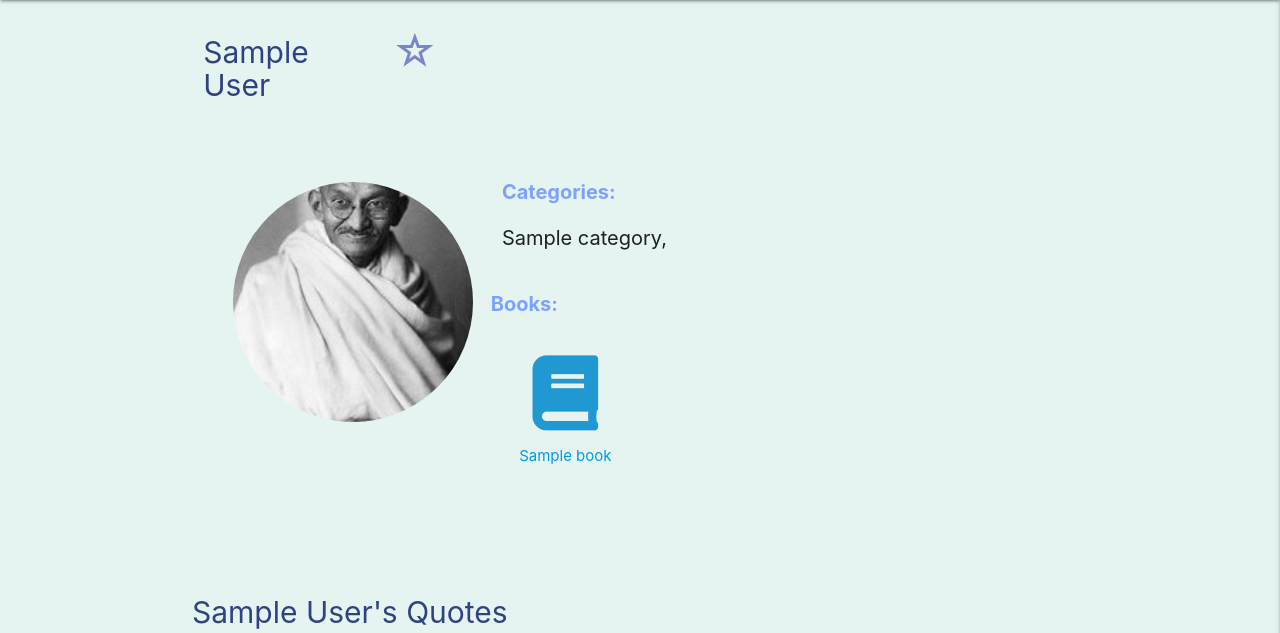
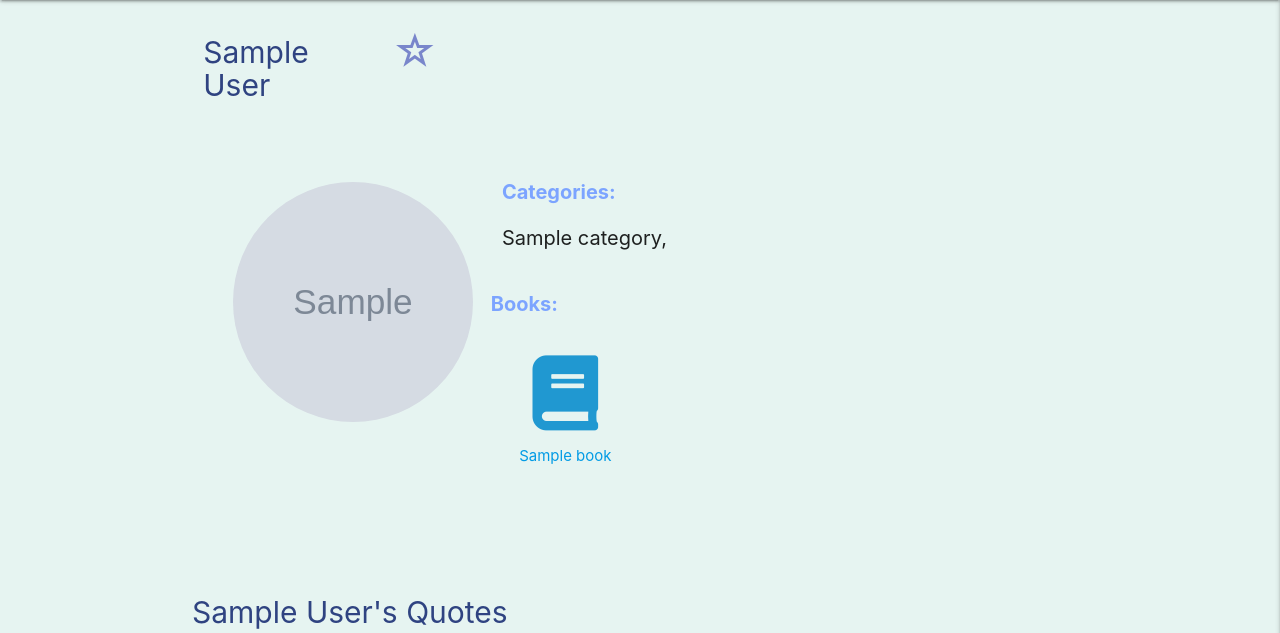
Before and after one commit to daithioc95/MS3, a Flask app: page /author_profile/1 in a window 1280 px wide. Shown: the part 64-697 px from the top of the page. Run offline with Flask 2, Linux system fonts and the light colour scheme; grey boxes marked "Sample" are stand-in pictures; a database or web service that is not in the repository returns one stand-in record (values such as "Sample title"); some libraries are stand-ins or nearby versions; some web fonts are replaced.

Commit message:
Add jinja logic to check db for author image on indiv_author page

```diff
--- a/templates/indiv_author.html
+++ b/templates/indiv_author.html
@@ -32,7 +32,7 @@
         <div class="row">
             <div class="col l3">
                 <div id="circle-container">
-                    <div class="profile-image" style="background: url(/workspace/MS3/static/images/authors/mahatma_gandhi.jpg) no-repeat center center;">
+                    <div class="profile-image" style="background: url({% if author.image %}{{ author.image }}{% else %}https://raw.githubusercontent.com/daithioc95/MS1/master/assets/images/logo.jpg{% endif %}) no-repeat top center;">
                     </div>
                 </div>
             </div>
```
